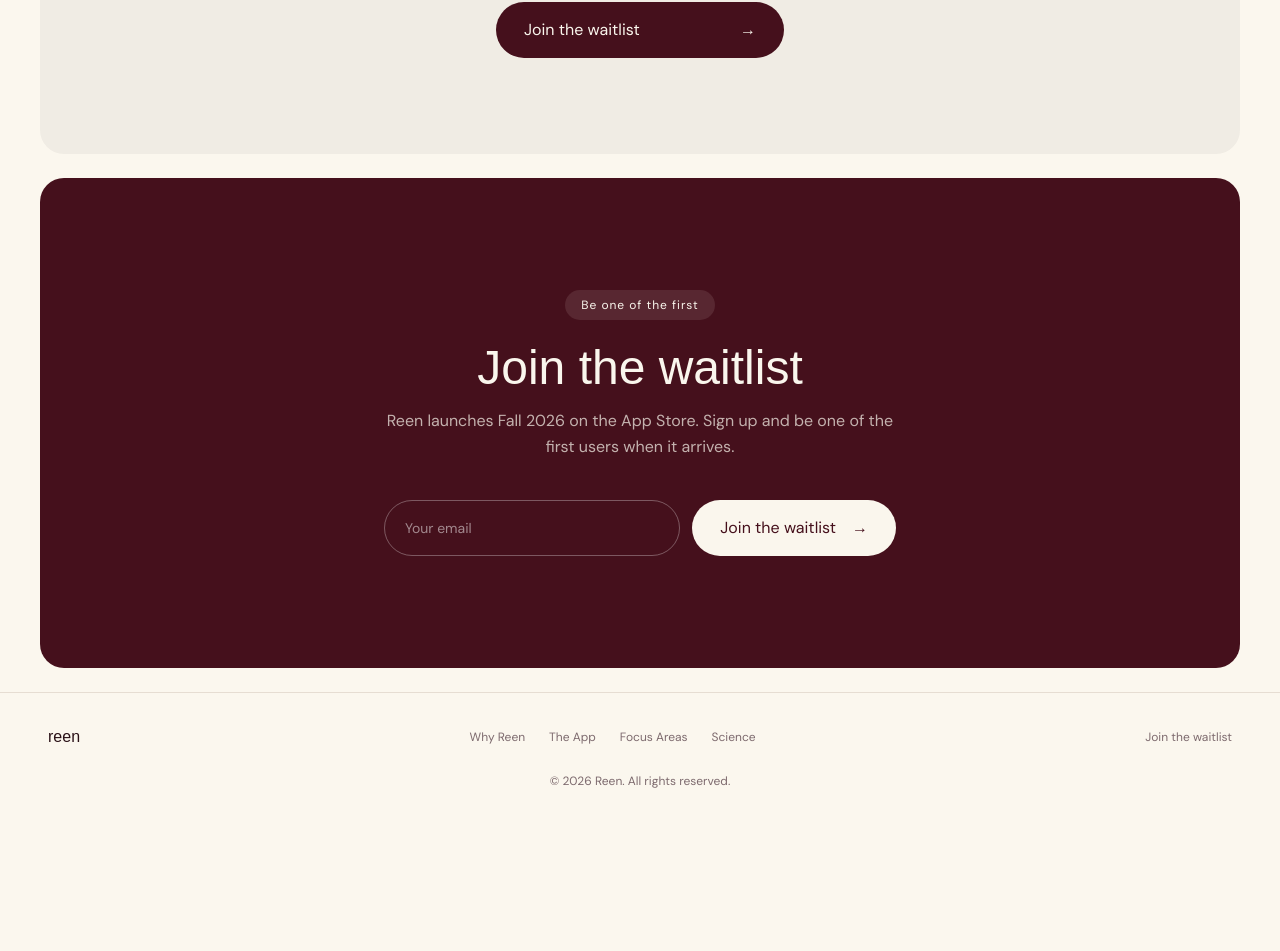
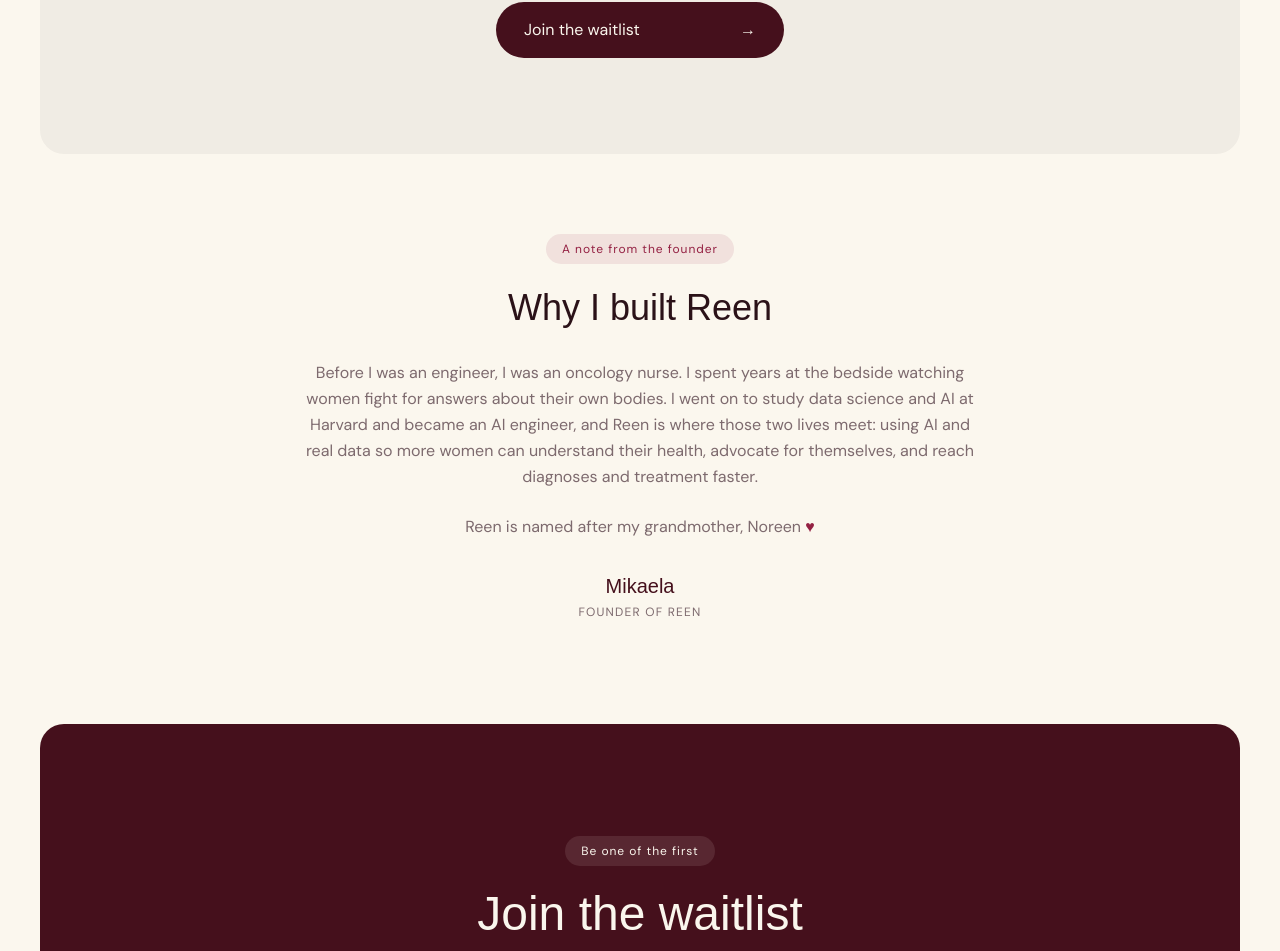
Before and after one commit to mikaelaconnell/Websiteforreen, a Next.js app: page / in a window 1280 px wide. Shown: the part 5691-6642 px from the top of the page. Before the commit the page ends 6512 px from the top, so only its background shows below. Built offline with nearby package versions, Linux system fonts and the light colour scheme; a web font is replaced by a local one.

Commit message:
Add founder note; form endpoint uses FormSubmit alias

```diff
--- a/src/app/components/WaitlistForm.tsx
+++ b/src/app/components/WaitlistForm.tsx
@@ -13,7 +13,7 @@
     setError(false);
     const data = new FormData(e.currentTarget);
     try {
-      const res = await fetch("https://formsubmit.co/ajax/mikaelac14@gmail.com", {
+      const res = await fetch("https://formsubmit.co/ajax/0bd17603eb8d0a6e9128996df53d8325", {
         method: "POST",
         body: data,
         headers: { Accept: "application/json" },
--- a/src/app/page.tsx
+++ b/src/app/page.tsx
@@ -453,6 +453,32 @@
         </div>
       </section>
 
+      {/* Founder note */}
+      <section className="px-6 py-20 lg:px-12">
+        <Reveal className="max-w-2xl mx-auto text-center">
+          <span className="label-pill">A note from the founder</span>
+          <h2 className="mt-6 text-3xl sm:text-4xl font-serif mb-8">
+            Why I built Reen
+          </h2>
+          <p className="text-base text-muted leading-relaxed">
+            Before I was an engineer, I was an oncology nurse. I spent years at
+            the bedside watching women fight for answers about their own
+            bodies. I went on to study data science and AI at Harvard and
+            became an AI engineer, and Reen is where those two lives meet:
+            using AI and real data so more women can understand their health,
+            advocate for themselves, and reach diagnoses and treatment faster.
+          </p>
+          <p className="mt-6 text-base text-muted leading-relaxed">
+            Reen is named after my grandmother, Noreen{" "}
+            <span className="text-rose">♥</span>
+          </p>
+          <p className="mt-8 font-serif text-xl text-accent">Mikaela</p>
+          <p className="text-xs uppercase tracking-widest text-muted mt-1">
+            Founder of Reen
+          </p>
+        </Reveal>
+      </section>
+
       {/* Waitlist */}
       <section id="waitlist" className="px-4 py-6 sm:px-6 lg:px-10">
         <div className="panel bg-accent text-cream px-6 py-20 sm:px-12 lg:py-28 text-center">
```
